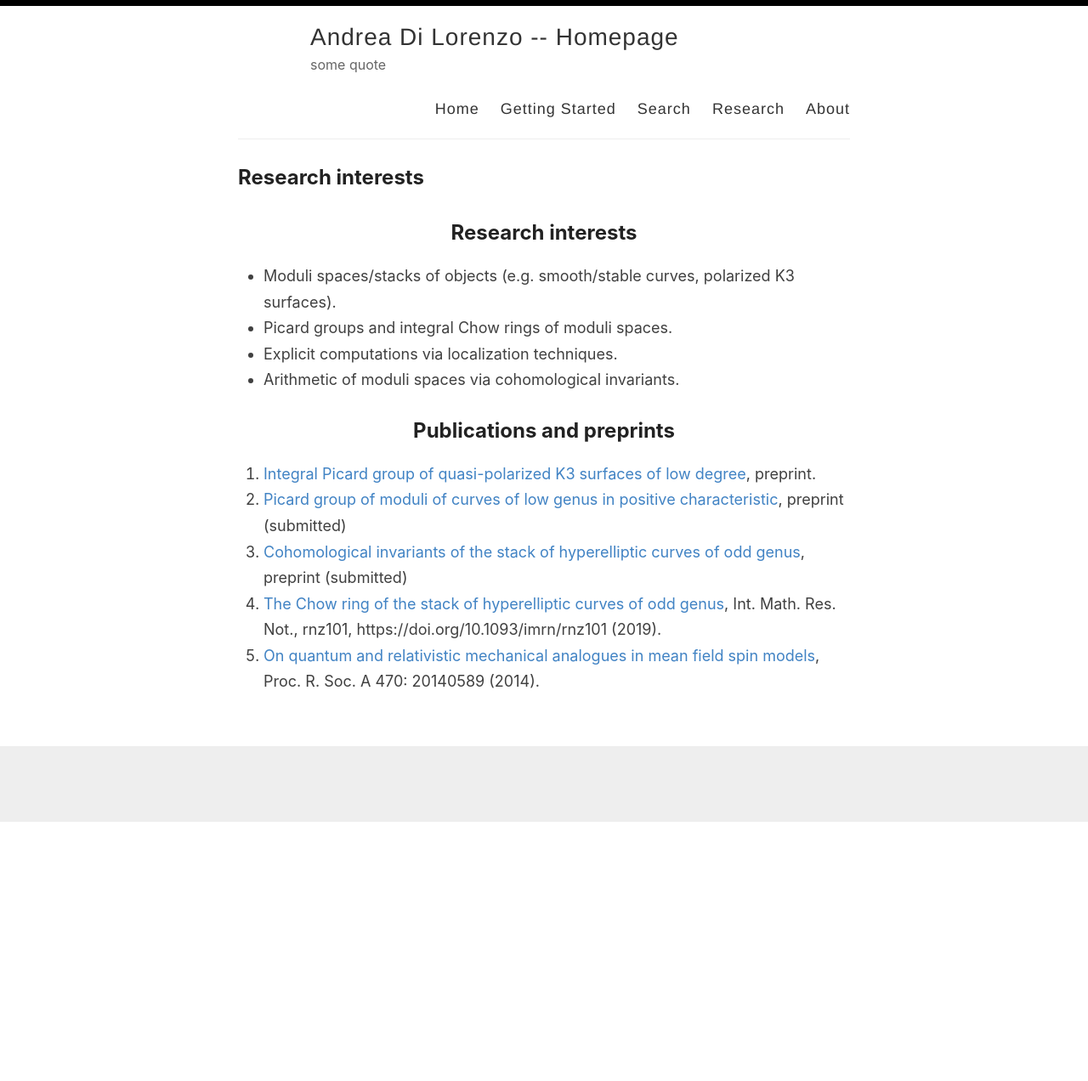
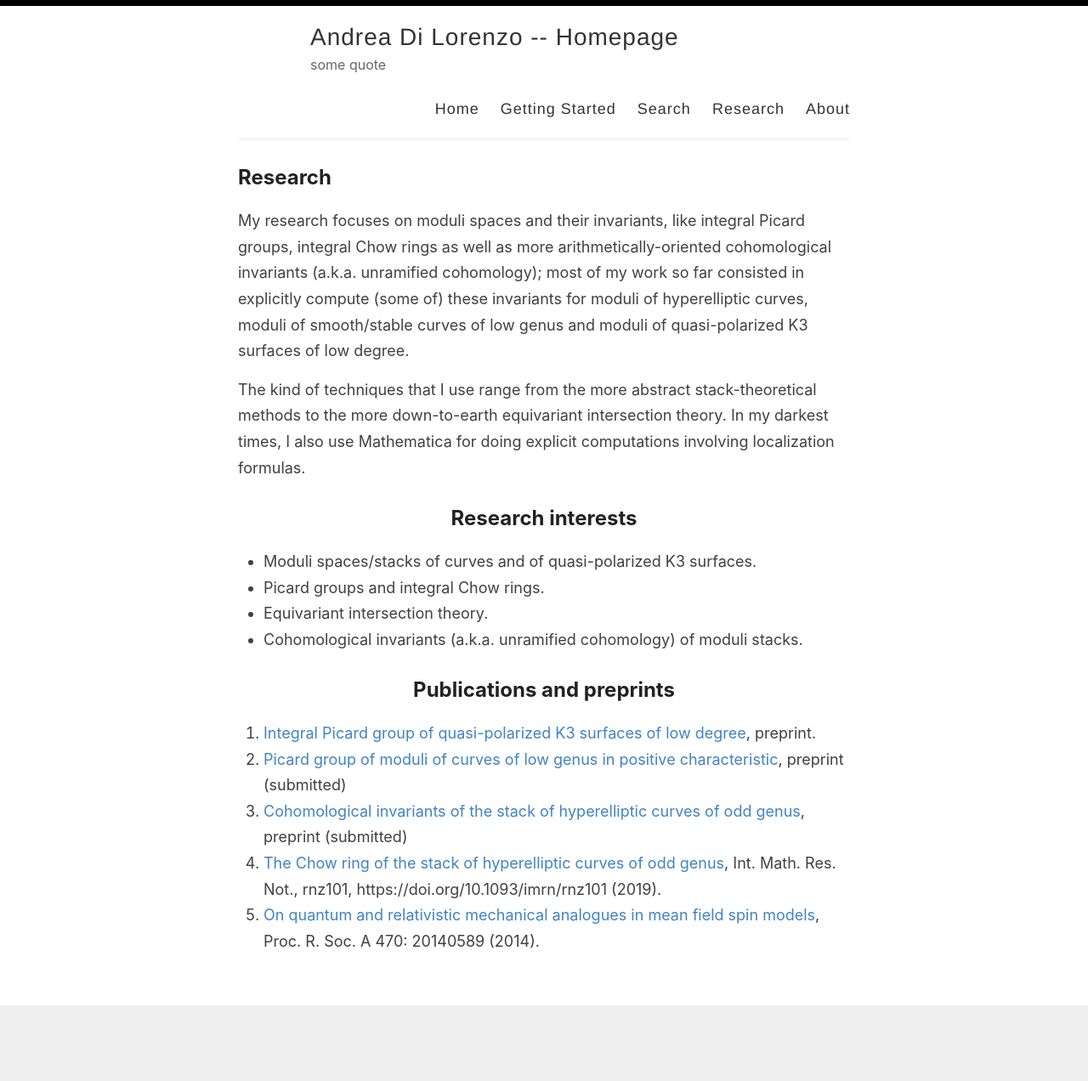
Before and after one commit to anddil/anddil.github.io, a Jekyll site: the page built from _pages/research.md, in a window 1280 px wide. Shown: the whole page at 85% size. Built offline with Jekyll 4.4.1, drawn with Linux system fonts in a browser that asks for light colours; our own code applies the rules of GitHub Pages for plain Markdown files; before the commit the page ends 967 px from its top, so only the background shows below that.

Commit message:
Update research.md

```diff
--- a/_pages/research.md
+++ b/_pages/research.md
@@ -1,15 +1,19 @@
 ---
 layout: page
-title:
+title: Research
 permalink: /research/
 ---
 
+My research focuses on moduli spaces and their invariants, like integral Picard groups, integral Chow rings as well as more arithmetically-oriented cohomological invariants (a.k.a. unramified cohomology); most of my work so far consisted in explicitly compute (some of) these invariants for moduli of hyperelliptic curves, moduli of smooth/stable curves of low genus and moduli of quasi-polarized K3 surfaces of low degree.
+
+The kind of techniques that I use range from the more abstract stack-theoretical methods to the more down-to-earth equivariant intersection theory. In my darkest times, I also use Mathematica for doing explicit computations involving localization formulas.
+
 ## Research interests
 
-- Moduli spaces/stacks of objects (e.g. smooth/stable curves, polarized K3 surfaces).
-- Picard groups and integral Chow rings of moduli spaces.
-- Explicit computations via localization techniques.
-- Arithmetic of moduli spaces via cohomological invariants.
+- Moduli spaces/stacks of curves and of quasi-polarized K3 surfaces.
+- Picard groups and integral Chow rings.
+- Equivariant intersection theory.
+- Cohomological invariants (a.k.a. unramified cohomology) of moduli stacks.
 
 ## Publications and preprints
 
```
